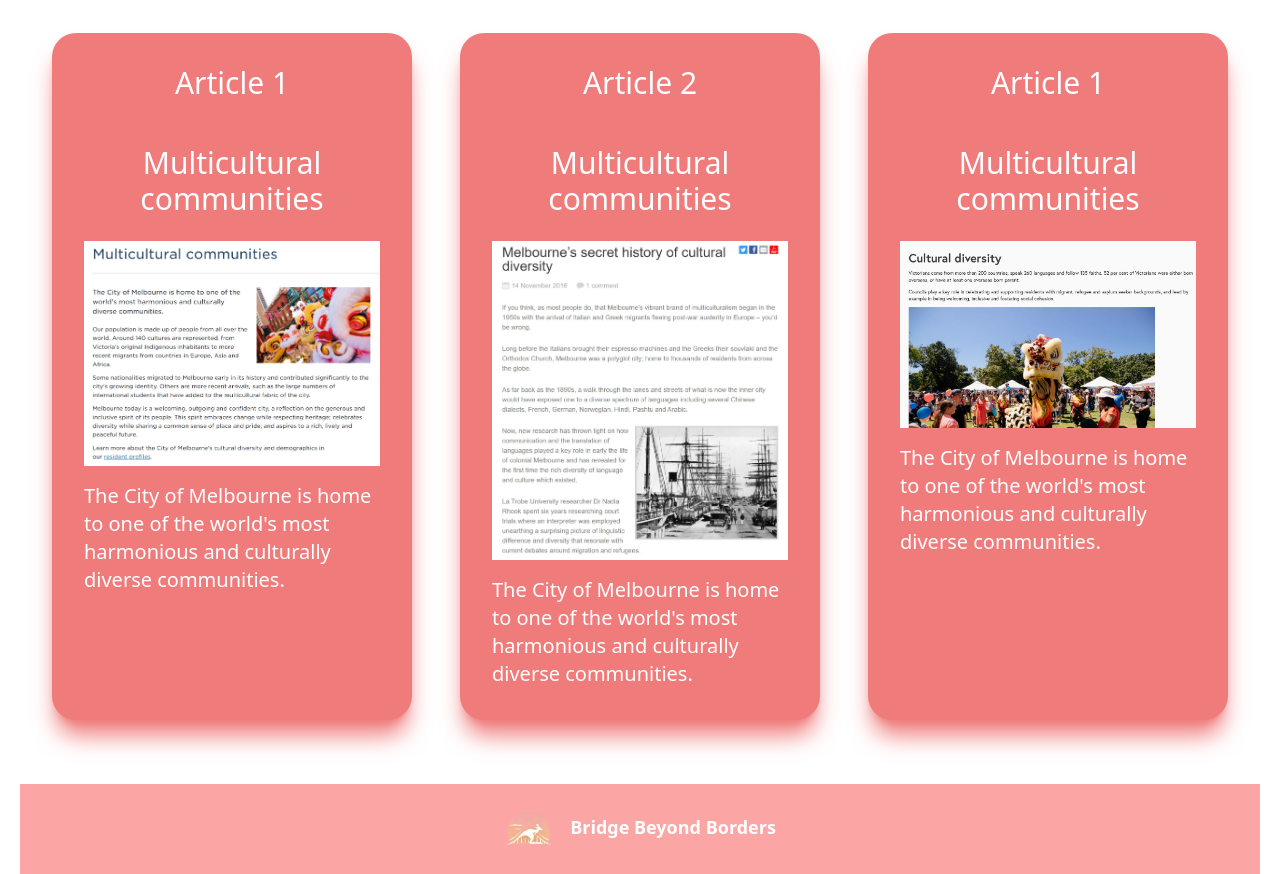
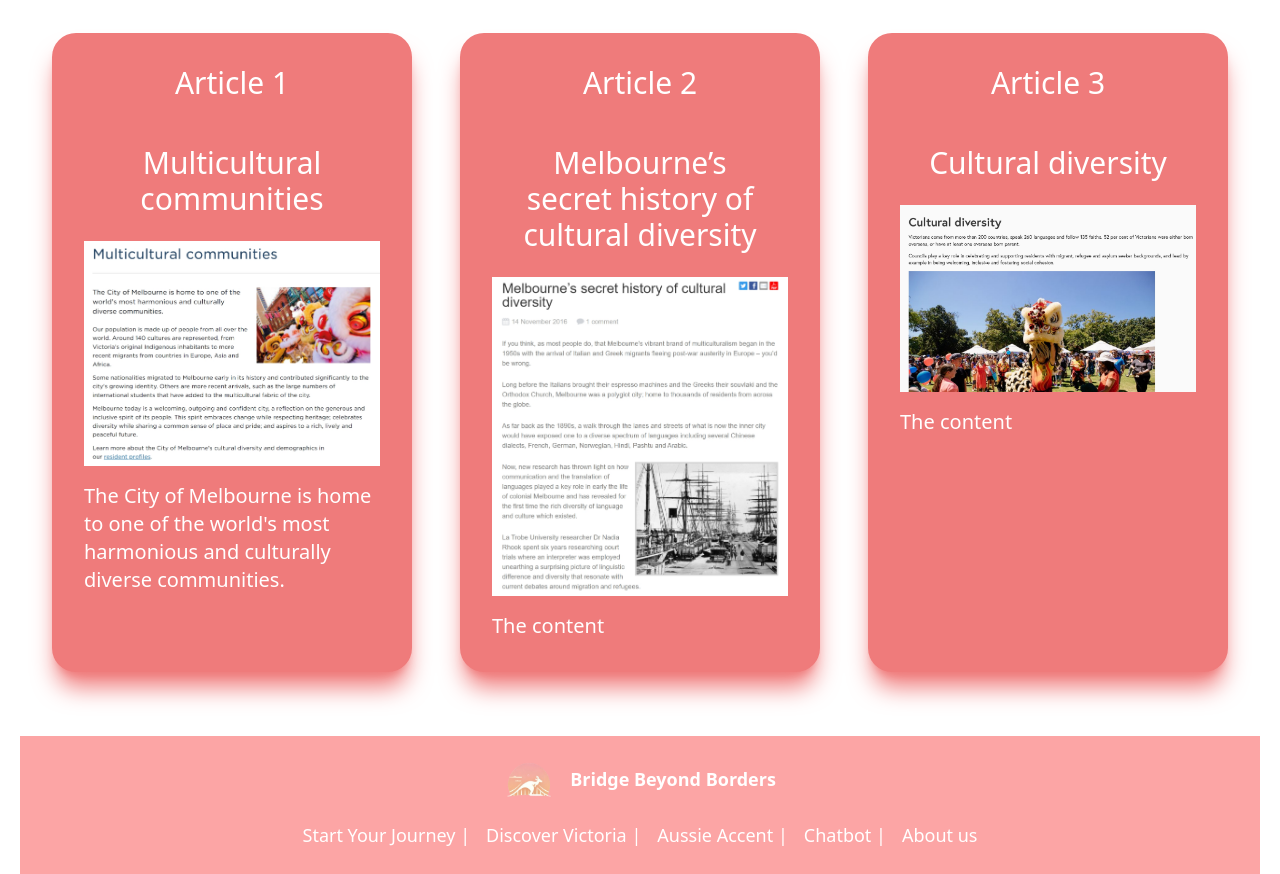
Before and after one commit to KevinMonash2022/bridgingCulture-v1, a Next.js app in the folder demo01/: page / in a window 1280 px wide. Shown: the part 1880-2754 px from the top of the page. Built offline with nearby package versions, Linux system fonts and the light colour scheme.

Commit message:
Update FeedHome.js

```diff
--- a/demo01/components/FeedHome.js
+++ b/demo01/components/FeedHome.js
@@ -217,7 +217,7 @@ export default function FeedHome() {
                     </Link>
 
                     <div className="text-xl">
-                        The City of Melbourne is home to one of the world's most harmonious and culturally diverse communities.
+                        {"The City of Melbourne is home to one of the world's most harmonious and culturally diverse communities."}
                     </div>
                 </div>
 
@@ -230,34 +230,34 @@ export default function FeedHome() {
                     >
                         <div className="flex flex-col items-center">
                             <span className="block text-center rounded-full px-5 py-2 ">
-                                Multicultural communities
+                                {"Melbourne’s secret history of cultural diversity"}
                             </span>
                             <Image src="/pics/p-2.png" alt='next' height={500} width={500} className='my-4' />
                         </div>
                     </Link>
 
                     <div className="text-xl">
-                        The City of Melbourne is home to one of the world's most harmonious and culturally diverse communities.
+                        The content
                     </div>
                 </div>
 
                 <div className="flex-1 rounded-3xl my-16 p-8 bg-[#EF7B7B] text-white text-3xl shadow-xl shadow-[#EF7B7B]">
                     <div className="text-center">
-                        Article 1 <br /><br />
+                        Article 3 <br /><br />
                     </div>
                     <Link
                         href="https://www.viccouncils.asn.au/equality-and-diversity/supporting-diversity/cultural-diversity"
                     >
                         <div className="flex flex-col items-center">
                             <span className="block text-center rounded-full px-5 py-2 ">
-                                Multicultural communities
+                                Cultural diversity
                             </span>
                             <Image src="/pics/p-3.png" alt='next' height={500} width={500} className='my-4' />
                         </div>
                     </Link>
 
                     <div className="text-xl">
-                        The City of Melbourne is home to one of the world's most harmonious and culturally diverse communities.
+                        The content
                     </div>
                 </div>
 
```
